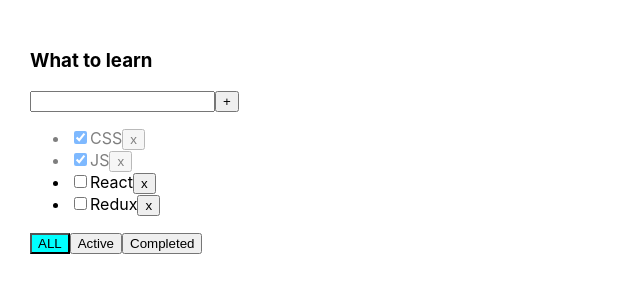
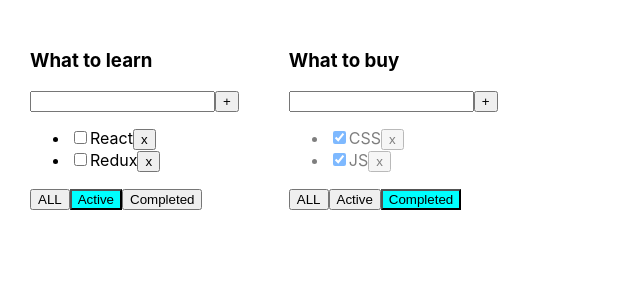
Before and after one commit to DimanManko/my-proga-todolist, a React (Create React App) app: page / in a window 1280 px wide. Shown: the top 300 px of the page, without its empty margins (0-640 px from the left). Built offline with nearby package versions, Linux system fonts and the light colour scheme.

Commit message:
Сделал второй Тудулист с работоющим фильтром для каждого свой, но с тем же массивом тасок

```diff
--- a/src/App.tsx
+++ b/src/App.tsx
@@ -5,6 +5,12 @@
 
 
 export type FilterValuesTupe = "all" | "completed" | "active";
+type TodoListType = {
+    id: string
+    title: string
+    filter: FilterValuesTupe
+}
+
 
 function App() {
     let [tasks, setTasks] = useState<Array<TaskType>>([
@@ -13,7 +19,6 @@
         {id: v1(), title: "React", isDone: false},
         {id: v1(), title: "Redux", isDone: false},
     ])
-    let [filter, setFilter] = useState<FilterValuesTupe>("all")
 
     function changeStatus(taskId: string, isDone: boolean) {
         let task = tasks.find(t => t.id === taskId);
@@ -34,31 +39,48 @@
         setTasks(newTasks);
     }
 
-    function changeFilter(value: FilterValuesTupe) {
-        setFilter(value)
+    function changeFilter(value: FilterValuesTupe, todoListId: string) {
+        let todoList = todoLists.find(tl => tl.id === todoListId);
+        if (todoList){
+            todoList.filter = value
+            setTodoLists([...todoLists])
         }
 
+    }
+
+    let [todoLists, setTodoLists]= useState<Array<TodoListType>> ([
+        {id: v1(), title: "What to learn", filter: "active"},
+        {id: v1(), title: "What to buy", filter: "completed"},
+    ])
+
+    return (
+        <div className="App">
+            {
+                todoLists.map((tl) => {
+
                     let tasksForTodolist = tasks
-    if (filter === "completed") {
+                    if (tl.filter === "completed") {
                         tasksForTodolist = tasks.filter(t => t.isDone === true)
                     }
-    if (filter === "active") {
+                    if (tl.filter === "active") {
                         tasksForTodolist = tasks.filter(t => t.isDone === false)
                     }
 
-    return (
-        <div className="App">
-            <Todolist title="What to learn"
+                    return <Todolist
+                        key={tl.id}
+                        id={tl.id}
+                        title={tl.title}
                         tasks={tasksForTodolist}
                         removeTask={removeTask}
                         changeFilter={changeFilter}
                         addTask={addTask}
                         changeTaskStatus={changeStatus}
-                      filter={filter}
+                        filter={tl.filter}
                     />
+                })
+            }
         </div>
     );
-
 }
 
 export default App;
--- a/src/Todolist.tsx
+++ b/src/Todolist.tsx
@@ -8,10 +8,11 @@
 }
 
 type PropsType = {
+    id: string
     title: string;
     tasks: Array<TaskType>
     removeTask: (id: string) => void
-    changeFilter: (value: FilterValuesTupe) => void
+    changeFilter: (value: FilterValuesTupe, todoListId: string) => void
     addTask: (title: string) => void
     changeTaskStatus: (taskId: string, isDone: boolean) => void
     filter: FilterValuesTupe
@@ -43,9 +44,9 @@
 
     }
 
-    const onAllClickHandler = () =>  props.changeFilter("all")
-    const onActiveClickHandler = () =>  props.changeFilter("active")
-    const onCompletedClickHandler = () =>  props.changeFilter("completed")
+    const onAllClickHandler = () =>  props.changeFilter("all", props.id)
+    const onActiveClickHandler = () =>  props.changeFilter("active", props.id)
+    const onCompletedClickHandler = () =>  props.changeFilter("completed", props.id)
 
 
     return (
```
Lines whose indentation alone changed are shown as unchanged.
